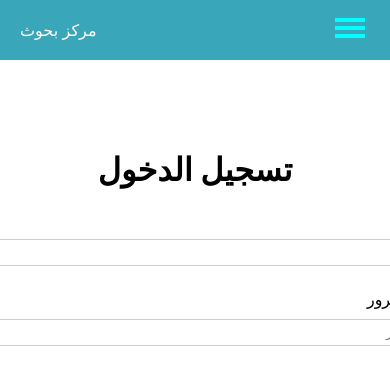
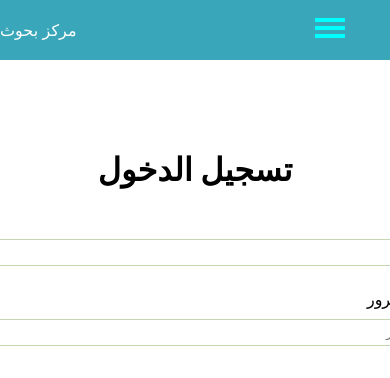
Before and after one commit to samir-001/front-end-testing, a React (Create React App) app: page /login in a window 390 px wide. Shown: the top 378 px of the page. Built offline with nearby package versions, Linux system fonts and the light colour scheme.

Commit message:
fix navbar and maon content

```diff
--- a/sass/components/main.scss
+++ b/sass/components/main.scss
@@ -6,6 +6,7 @@
 }
 .report-section{
     margin-top: 20px;
+
     width: 100%;
     justify-content: center;
     display: grid;
@@ -13,6 +14,7 @@
     grid-template-columns: repeat(4,1fr);
     @media screen and (max-width: 1220px) {
     grid-template-columns: repeat(3,1fr);
+
 
       }
     @media screen and (max-width: 900px) {
@@ -31,7 +33,6 @@
     margin: auto;
     @media screen and (max-width: 1000px) {
         width: 100%;
-        padding:0 20px;
       }
 }
 .test{
--- a/sass/components/nav.scss
+++ b/sass/components/nav.scss
@@ -2,21 +2,18 @@
 
 .nav{
 
-    overflow: hidden;
+       position: fixed;
+       top:0;
+       left:0;
+       width: 100%;
+       height: 60px;
+       background-color: #3AA6B9;
+       z-index: 999;
+
     .navContent{
         display: flex;
         justify-content: space-between;
-
-
     }
-
-    position: fixed;
-    top:0;
-    left:0;
-    width: 100%;
-    height: 60px;
-    background-color: #3AA6B9;
-    z-index: 999;
     .logo{
         display: flex;
         justify-content: center;
@@ -44,8 +41,8 @@
 
     }
     .inner-links{
-        padding: 20px;
         display: grid;
+        padding: 20px 0;
         grid-template-columns: repeat(3,1fr);
         grid-template-rows: repeat(4,1fr);
         align-items:center;
--- a/src/css/style.css
+++ b/src/css/style.css
@@ -226,7 +226,6 @@ a .summary-card__content {
 @media screen and (max-width: 1000px) {
   .container {
     width: 100%;
-    padding: 0 20px;
   }
 }
 
@@ -266,7 +265,6 @@ a .summary-card__content {
   margin-top: 150px;
 }
 .nav {
-  overflow: hidden;
   position: fixed;
   top: 0;
   left: 0;
@@ -303,8 +301,8 @@ a .summary-card__content {
   transform: translateX(100%);
 }
 .nav .inner-links {
-  padding: 20px;
   display: grid;
+  padding: 20px 0;
   grid-template-columns: repeat(3, 1fr);
   grid-template-rows: repeat(4, 1fr);
   align-items: center;
```
